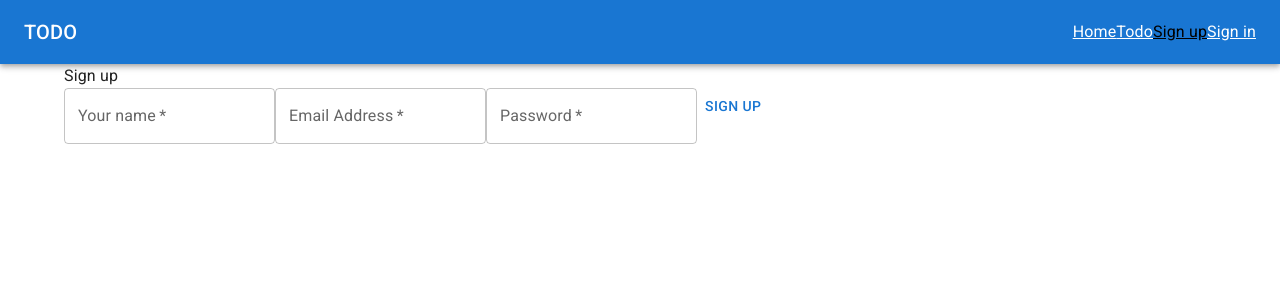
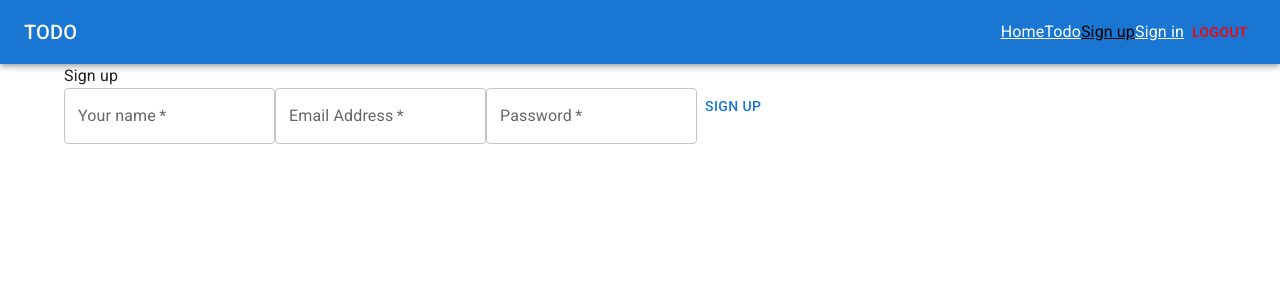
Before and after one commit to ProkhorchukIncode/project-todo, a React (Create React App) app: page /registration in a window 1280 px wide. Shown: the top 300 px of the page. Built offline with nearby package versions, Linux system fonts and the light colour scheme.

Commit message:
feat: added logout

```diff
--- /dev/null
+++ b/src/Components/Logout/index.jsx
@@ -0,0 +1,12 @@
+import Button from "@mui/material/Button";
+
+const Logout = () =>{
+    const onClick = () => {
+        localStorage.setItem('token', '')
+    }
+
+    return(<>
+    <Button type='submit' onClick={onClick} style={{color: 'red'}}>Logout</Button>
+    </>)
+}
+export default Logout
--- a/src/Components/NavigationBar/index.jsx
+++ b/src/Components/NavigationBar/index.jsx
@@ -8,9 +8,9 @@ import AppBar from "@mui/material/AppBar";
 import Toolbar from "@mui/material/Toolbar";
 import Typography from "@mui/material/Typography";
 
+import Logout from "../Logout/index.jsx";
+
 import './NavigationBar.css'
-
-let routes = ROUTES.PUBLIC_ROUTES
 
 const NavigationBar =({auth}) => {
     const {pathname} = useLocation();
@@ -23,8 +23,7 @@ const NavigationBar =({auth}) => {
         }
         setRoutes(ROUTES.PUBLIC_ROUTES)
         return
-      }
-
+    }
 
       useEffect(()=> {
         isAuth(auth)
@@ -57,6 +56,7 @@ const NavigationBar =({auth}) => {
                             {name}
                         </Link>)
                     })}
+                    <Logout/>
                 </Toolbar>
             </AppBar>
         </Box>
```
